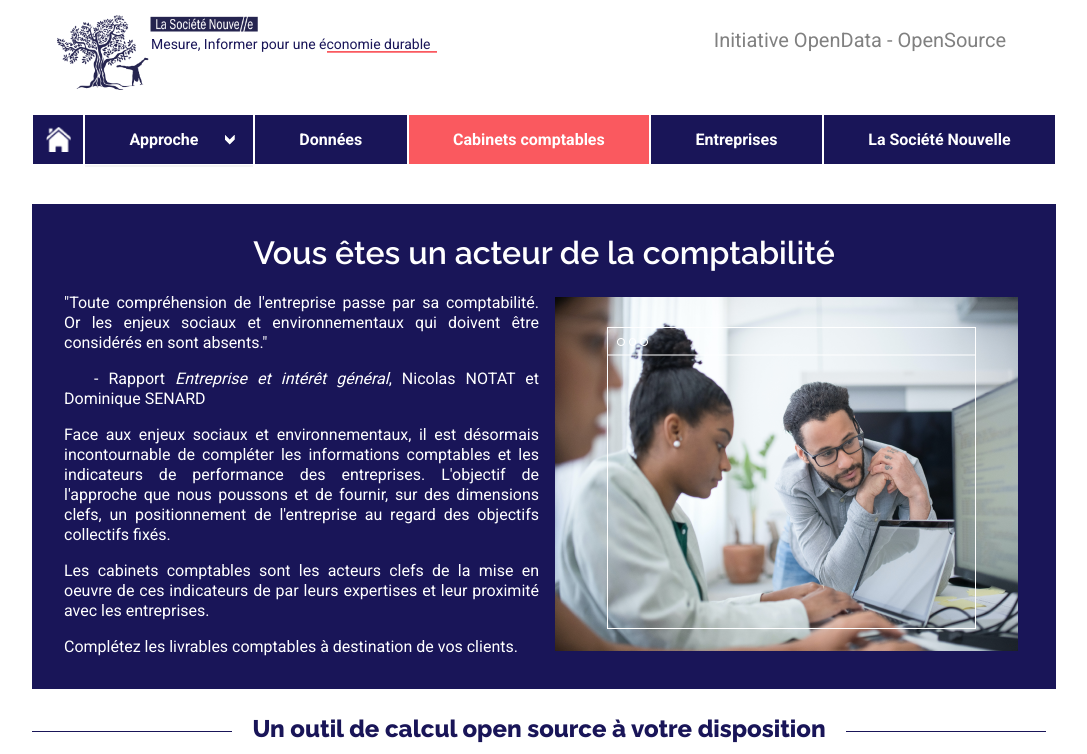
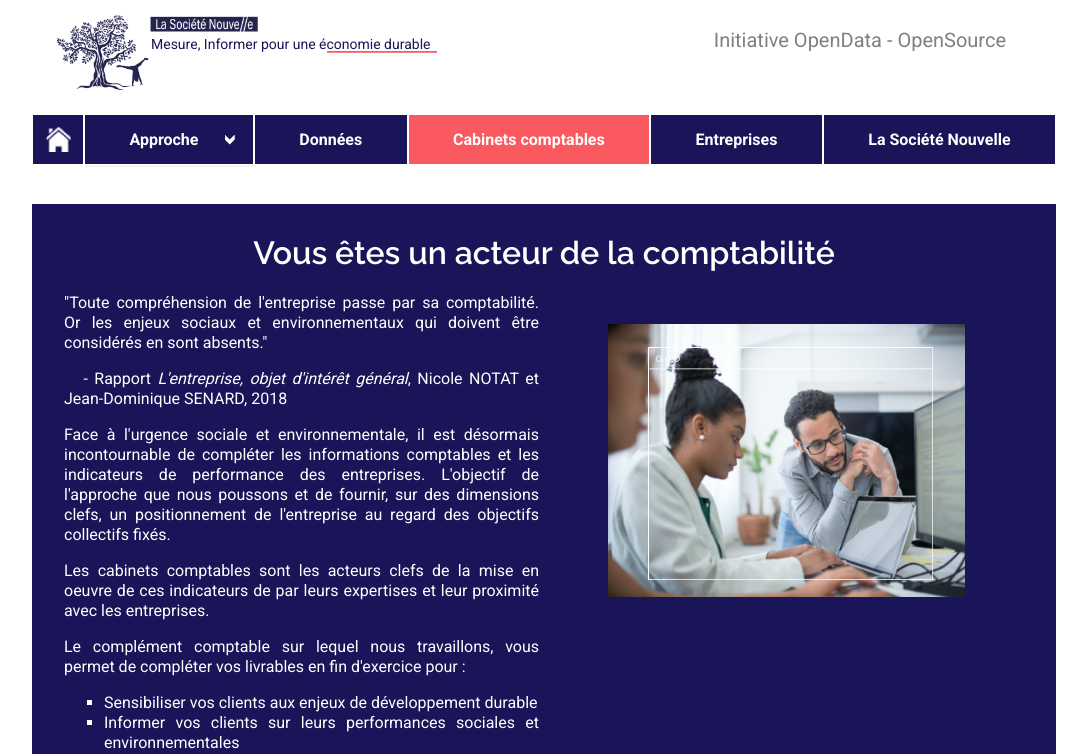
Before and after one commit to La-Societe-Nouvelle/LaSocieteNouvelle-Website, a Next.js app: page /cabinets-comptables in a window 1280 px wide. Shown: the top 754 px of the page, without its empty margins (96-1183 px from the left). Built offline with nearby package versions, Linux system fonts and the light colour scheme.

Commit message:
update content cabinets comptables

```diff
--- a/pages/cabinets-comptables.js
+++ b/pages/cabinets-comptables.js
@@ -21,10 +21,10 @@ export default function Home() {
                   et environnementaux qui doivent être considérés en sont absents."
                 </p>
                 <p>
-                  &nbsp;&nbsp; - Rapport <i>Entreprise et intérêt général</i>, Nicolas NOTAT et Dominique SENARD
+                  &nbsp;&nbsp; - Rapport <i>L'entreprise, objet d'intérêt général</i>, Nicole NOTAT et Jean-Dominique SENARD, 2018
                 </p>
                 <p>
-                  Face aux enjeux sociaux et environnementaux, il est désormais incontournable de compléter les informations
+                  Face à l'urgence sociale et environnementale, il est désormais incontournable de compléter les informations
                   comptables et les indicateurs de performance des entreprises. L'objectif de l'approche que nous poussons
                   et de fournir, sur des dimensions clefs, un positionnement de l'entreprise au regard des objectifs collectifs fixés.
                 </p>
@@ -33,11 +33,17 @@ export default function Home() {
                   leur proximité avec les entreprises.
                 </p>
                 <p>
-                  Complétez les livrables comptables à destination de vos clients.
+                  Le complément comptable sur lequel nous travaillons, vous permet de compléter vos livrables en fin d'exercice pour :
+                  <ul>
+                    <li>Sensibiliser vos clients aux enjeux de développement durable</li>
+                    <li>Informer vos clients sur leurs performances sociales et environnementales</li>
+                    <li>Valoriser leurs actions et leurs engagements sociétaux</li>
+                    <li><i>In fine</i>, leur permettre de pleinement contribuer à une économie durable</li>
+                  </ul>
                 </p>
               </div>
               <div className="v-group">
-                <img id="img-screen-video" src="/images/team_working.png" alt="img-screen-video"/>
+                <img id="img-illus-cabinets-comptables" src="/images/team_working.png" alt="img-screen-video"/>
               </div>
             </div>
           </div>
--- a/styles/globals.scss
+++ b/styles/globals.scss
@@ -409,6 +409,11 @@ img.main-icon
 
 /* ---- others ----- */
 
+#img-illus-cabinets-comptables
+{
+  width: 75%;
+  margin-top: 10%;
+}
 
 #remaining-space {
   flex-grow: 1;
```
